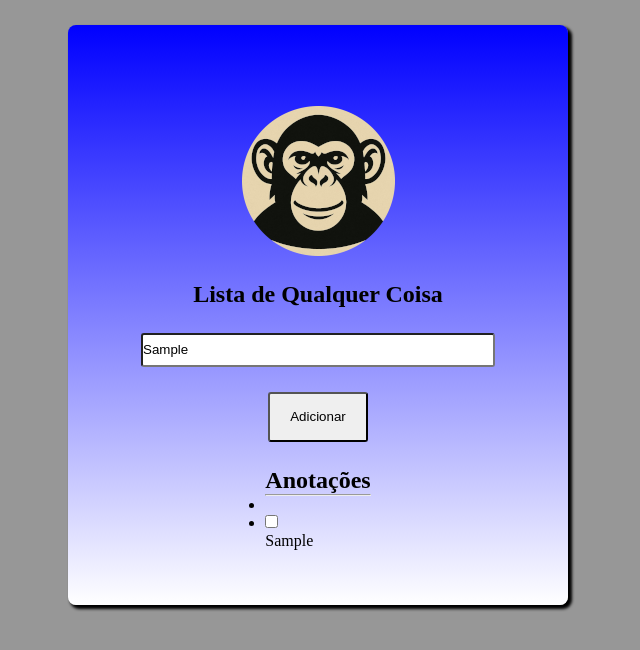
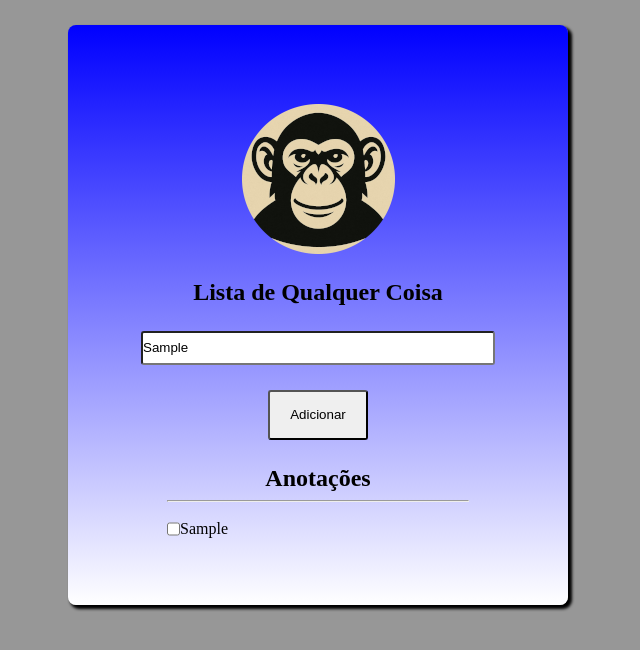
Before and after one commit to jose-victorio/lista01, a plain HTML site: page index.html in a window 1280 px wide. Both pictures are taken after typing "Sample" into the empty fields and a click on the button "Adicionar". Shown: the whole page, without its empty margins (322-962 px from the left). Drawn offline with Linux system fonts and the light colour scheme.

Commit message:
melhorias
melhorias do projeto

```diff
--- a/index.html
+++ b/index.html
@@ -19,27 +19,27 @@
 
 
                     <input id="input" type="text">
-                    <button id="botao-adicionar">Adicionar</button>
+                    <button id="botao-adicionar" class="botao">Adicionar</button>
 
                 </div>
         </form>
 
-         <div class="container-lista">
-        <h2>Anotações</h2>
-        <hr />
+         <div >
 
-        <ul id="lista-de-compras">
-          <li>
-            <div class="lista-item-container">
-            </div>
+          <h2>Anotações</h2>
+          <hr>
+          <div class="rolamento">
 
-          </li>
-
-        </ul>
-      </div>
+            <ul id="lista-de-compras">
+            <li class="lista">
+            <div class="lista-item-container"></div>
+            </li>
+                    </ul>
 
 
-        </main>
+                    </div>
+                    </main>
+          </div>
         <footer>
 
         </footer>
--- a/index.js
+++ b/index.js
@@ -7,22 +7,24 @@ botao.addEventListener("click", (evento) => {
     evento.preventDefault()
         if(input.value === ""){
             alert("Nada escrito.")
+            target
         }
 
-            const itemDaLista = document.createElement("li")
-            const containerDaLista = document.createElement("div")
-            containerDaLista.classList.add("lista-item-container") //acessar a classe
-            const inputCheckbox = document.createElement("input")
-            inputCheckbox.type = "checkbox" //deficiniu o input
-            inputCheckbox.id = "checkbox-" + contador++ //criou o "id que muda" com o checkbox + a variavel contador
-            const itemInserido = document.createElement("p")
-            itemInserido.innerText = input.value
+        const itemDaLista = document.createElement("li")
+        const containerDaLista = document.createElement("div")
+        containerDaLista.classList.add("lista-item-container")
+        const inputcheckbox = document.createElement("input")
+        inputcheckbox.type = "checkbox"
+        inputcheckbox.id = "checkbox-" + contador++
+        const itemInserido = document.createElement("p")
+        itemInserido.innerText = input.value
 
-            containerDaLista.appendChild(inputCheckbox)//adicionando filhos ao containerDaLista
-            containerDaLista.appendChild(itemInserido)
 
-            itemDaLista.appendChild(containerDaLista)
+        containerDaLista.appendChild(inputcheckbox)
+        containerDaLista.append(itemInserido)
 
-            listaDeItens.appendChild(itemDaLista)
+        itemDaLista.appendChild(containerDaLista)
+        listaDeItens.appendChild(itemDaLista)
+
 
 })
--- a/style.css
+++ b/style.css
@@ -70,3 +70,31 @@ h1{
 
 
 }
+h2{
+    text-align: center;
+    margin-bottom: 8px;
+}
+
+.lista-item-container{
+    display: flex;
+
+
+
+}
+
+
+
+hr{
+    width: 300px;
+}
+
+
+
+.rolamento{
+    overflow: hidden;
+    height: 150px;
+    max-height:50px ;
+    overflow-y: scroll;
+
+    display: flex;
+}
```
